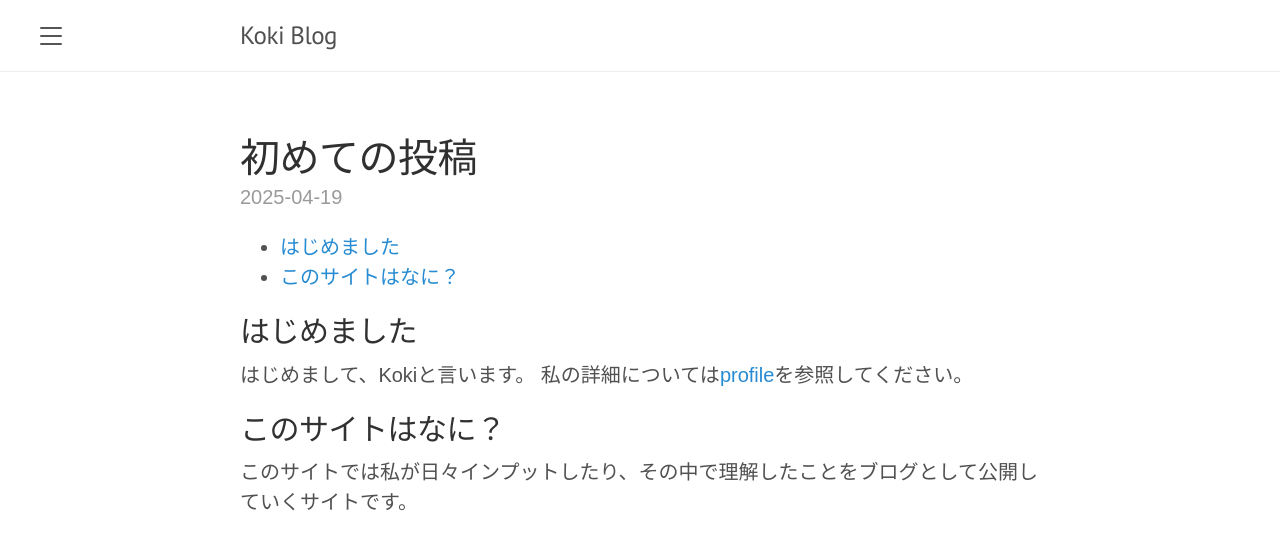
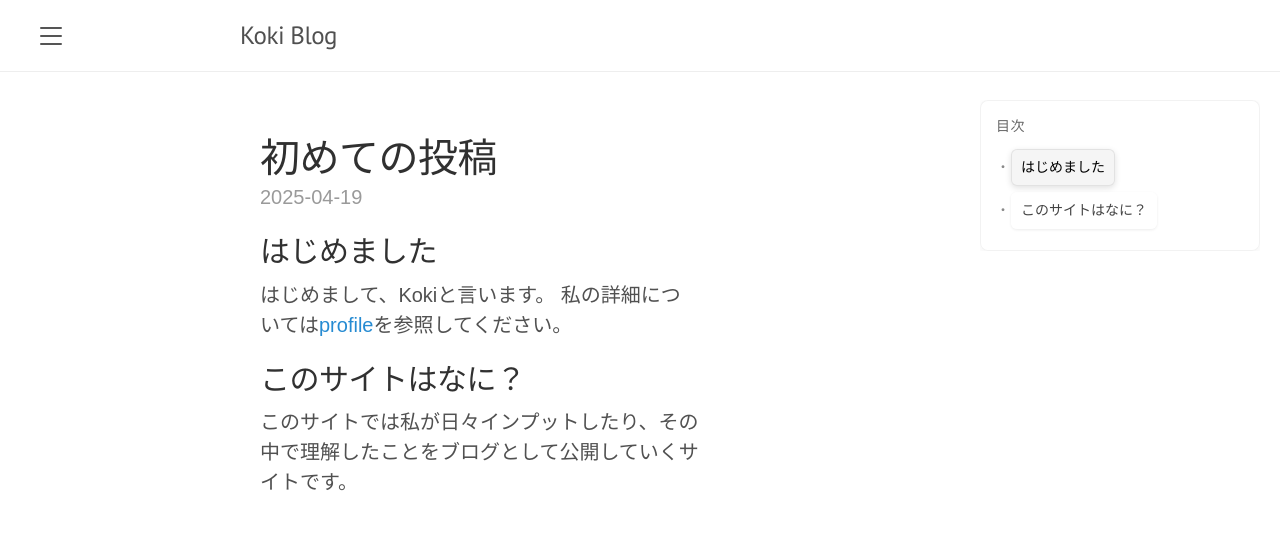
Before and after one commit to kokilabo/koki-blog, a Jekyll site: the page built from _posts/2025-04-19-my-first-post.md, in a window 1280 px wide. Shown: the top 550 px of the page. Built offline with Jekyll 4.4.1, drawn with Linux system fonts in a browser that asks for light colours.

Commit message:
contents add

```diff
--- a/_layouts/post.html
+++ b/_layouts/post.html
@@ -2,11 +2,25 @@
 layout: default
 ---
 
-<div class="post">
-  <h1 class="post-title">{{ page.title }}</h1>
-  <span class="post-date">{{ page.date | date: "%Y-%m-%d" }}</span>
-  {{ content }}
+<div class="post-wrapper">
+  <div class="post">
+    <h1 class="post-title">{{ page.title }}</h1>
+    <span class="post-date">{{ page.date | date: "%Y-%m-%d" }}</span>
+    {{ content }}
+  </div>
+
+  <aside class="toc-container">
+    <nav class="toc-nav">
+      <div class="toc-title">目次</div>
+      <div class="toc-list" id="toc">
+        <div class="toc-loading">目次を生成中...</div>
+      </div>
+    </nav>
+  </aside>
 </div>
+
+<link rel="stylesheet" href="/koki-labo/assets/css/toc.css">
+<script src="/koki-labo/assets/js/toc.js"></script>
 
 {% if site.related_posts.size >= 1 %}
 <div class="related">
--- a/_posts/2025-04-19-my-first-post.md
+++ b/_posts/2025-04-19-my-first-post.md
@@ -5,9 +5,6 @@ date: 2025-04-19
 tags:
 description:
 ---
-* TOC
-{:toc}
-
 ## はじめました
 
 はじめまして、Kokiと言います。
--- /dev/null
+++ b/assets/css/toc.css
@@ -0,0 +1,125 @@
+.post-wrapper {
+  position: relative;
+  max-width: 1200px;
+  margin: 0 auto;
+  padding: 0 20px;
+}
+
+.post {
+  max-width: 800px;
+  margin: 0 auto;
+  padding-right: 320px;
+}
+
+.toc-container {
+  position: fixed;
+  right: 20px;
+  top: 100px;
+  width: 280px;
+  max-height: calc(100vh - 140px);
+  overflow-y: auto;
+}
+
+.toc-nav {
+  padding: 15px;
+  background: rgba(255, 255, 255, 0.9);
+  border-radius: 8px;
+  box-shadow: 0 2px 10px rgba(0, 0, 0, 0.05);
+  backdrop-filter: blur(5px);
+  border: 1px solid rgba(0, 0, 0, 0.05);
+}
+
+.toc-title {
+  font-size: 14px;
+  font-weight: 500;
+  color: #666;
+  margin-bottom: 12px;
+  letter-spacing: 0.5px;
+}
+
+.toc-list {
+  font-size: 14px;
+  line-height: 1.5;
+}
+
+.toc-list li { /* Add margin to list items and prepare for custom marker */
+  margin: 6px 0;
+  list-style: none; /* Ensure no default marker */
+  position: relative; /* For positioning the custom marker */
+  padding-left: 15px; /* Space for the custom marker */
+}
+
+.toc-list li::before { /* Custom marker */
+  content: "・";
+  position: absolute;
+  left: 0;
+  top: 8px; /* Adjust vertical alignment */
+  color: #888; /* Marker color */
+}
+
+.toc-list a {
+  /* display: block; Remove block display */
+  display: inline-block; /* Allow text to flow next to marker */
+  vertical-align: top; /* Align link text with marker */
+  padding: 8px 10px; /* Adjust padding */
+  margin: 0; /* Remove margin from link, apply to li */
+  color: #444;
+  text-decoration: none;
+  transition: all 0.2s ease;
+  border-radius: 6px; /* Rounded corners */
+  background: rgba(255,255,255,0.8); /* Slightly transparent background */
+  box-shadow: 0 1px 3px rgba(0,0,0,0.08); /* Subtle shadow */
+}
+
+.toc-list a:hover {
+  background: rgba(245,245,245,0.9); /* Hover background */
+  box-shadow: 0 2px 6px rgba(0,0,0,0.12); /* Hover shadow */
+}
+
+.toc-list a.active {
+  color: #000;
+  font-weight: 500;
+  background: #f5f5f5; /* Active background */
+  box-shadow: 0 2px 6px rgba(0,0,0,0.12), inset 0 0 0 1px rgba(0,0,0,0.08); /* Active shadow (raised effect) */
+}
+
+.toc-loading {
+  color: #999;
+  font-size: 13px;
+  font-style: italic;
+  padding: 5px 0;
+}
+
+.toc-list ul {
+  padding-left: 15px; /* Adjust indentation for nested lists */
+  list-style: none; /* Remove default list bullets */
+  /* border-left: 1px solid #eee; Remove border */
+}
+
+.toc-list li { /* Add margin to list items */
+  margin: 6px 0;
+}
+
+/* Style for different heading levels */
+.toc-list li li a { /* H3 level */
+  padding-left: 25px;
+  background: rgba(250,250,250,0.8);
+}
+
+.toc-list li li li a { /* H4 level (if used) */
+  padding-left: 35px;
+  background: rgba(255,255,255,0.8);
+}
+
+@media (max-width: 1200px) {
+  .post {
+    padding-right: 0;
+  }
+
+  .toc-container {
+    position: static;
+    width: 100%;
+    max-width: 800px;
+    margin: 30px auto 0;
+  }
+}
--- /dev/null
+++ b/assets/js/toc.js
@@ -0,0 +1,44 @@
+document.addEventListener('DOMContentLoaded', function() {
+  const headings = document.querySelectorAll('.post h2, .post h3');
+  const toc = document.getElementById('toc');
+
+  if (headings.length > 0 && toc) {
+    let tocHTML = '';
+    let currentLevel = 2;
+
+    headings.forEach(heading => {
+      const level = parseInt(heading.tagName.substring(1));
+      const id = heading.textContent.toLowerCase().replace(/\s+/g, '-');
+      heading.id = id;
+
+      if (level > currentLevel) {
+        tocHTML += '<ul>';
+      } else if (level < currentLevel) {
+        tocHTML += '</ul>';
+      }
+
+      tocHTML += `<li><a href="#${id}">${heading.textContent}</a></li>`;
+      currentLevel = level;
+    });
+
+    toc.innerHTML = tocHTML;
+
+    // スクロールスパイ機能
+    window.addEventListener('scroll', function() {
+      const fromTop = window.scrollY + 100;
+      const links = toc.querySelectorAll('a');
+
+      links.forEach(link => {
+        const section = document.querySelector(link.getAttribute('href'));
+        if (section) {
+          if (section.offsetTop <= fromTop &&
+              section.offsetTop + section.offsetHeight > fromTop) {
+            link.classList.add('active');
+          } else {
+            link.classList.remove('active');
+          }
+        }
+      });
+    });
+  }
+});
```
Also changed, not shown: assets/css/sort.css (+39 -1 lines), index.html (+7 -2 lines).
